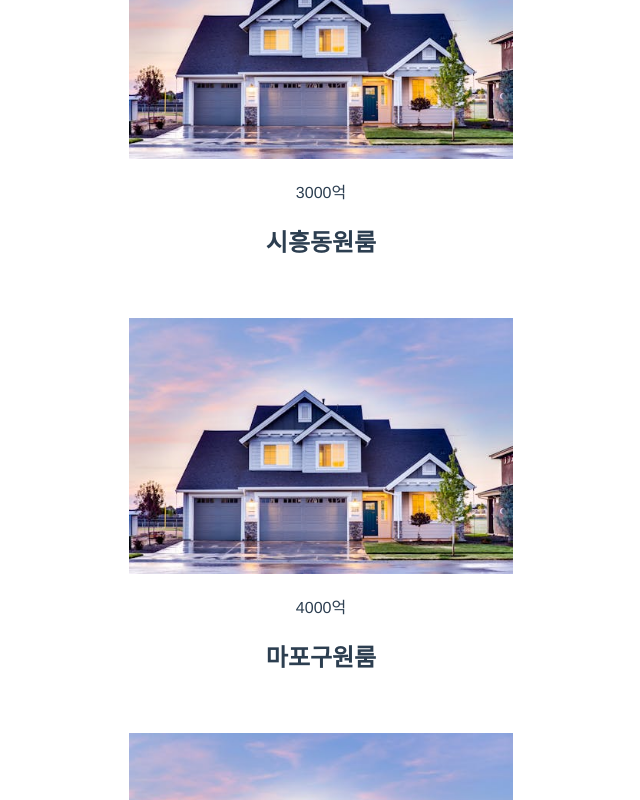
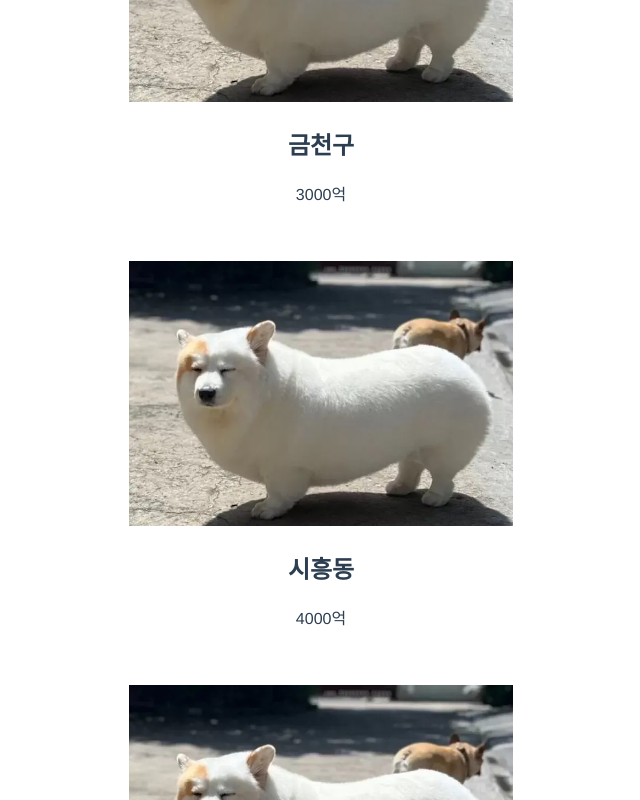
Before and after one commit to BaeejiH/vuedongsan, a Vue app: page / in a window 1280 px wide. Shown: the part 2540-3340 px from the top of the page, without its empty margins (319-959 px from the left). Built offline with nearby package versions, Linux system fonts and the light colour scheme.

Commit message:
props 상품목록 변경

```diff
--- a/src/App.vue
+++ b/src/App.vue
@@ -97,7 +97,9 @@
   </div>
   <hr>
 
-<CardList :원룸들="원룸들" :price="price" v-for="a in 3" :key="a"/>
+<CardList :원룸들="원룸들[0]" :price="price[0]"/>
+<CardList :원룸들="원룸들[1]" :price="price[1]"/>
+<CardList :원룸들="원룸들[2]" :price="price[2]"/>
 
 
 </template>
--- a/src/CardList.vue
+++ b/src/CardList.vue
@@ -1,10 +1,8 @@
 <template>
-  <div v-for="(a,i) in 3" :key="i">
-    <!-- <h2 @click="모달창현재상태 = true; 사용자누름 = i;">{{마켓[i].title}}</h2> -->
-    <h2>{{원룸들[i]}}원룸</h2>
-     <img src="./assets/home1.jpeg" class="W-img">
-     <p>{{price[i]}}억</p>
-    <!-- <button @click="decrease1">허위매물신고</button> <span>신고수 : {{신고수[2]}}</span> -->
+  <div>
+    <img src="./assets/W4.webp" class="W-img">
+    <h2>{{원룸들}}</h2>
+    <p>{{price}}억</p>
   </div>
 </template>
 
@@ -12,8 +10,8 @@
 export default {
     name : 'CardList',
     props : {
-        원룸들 : Array,
-        price : Array,
+      원룸들 : Array, //  원룸 데이터를 CardList.vue로 props 전송
+      price : Array,
     }
 }
 </script>
```
